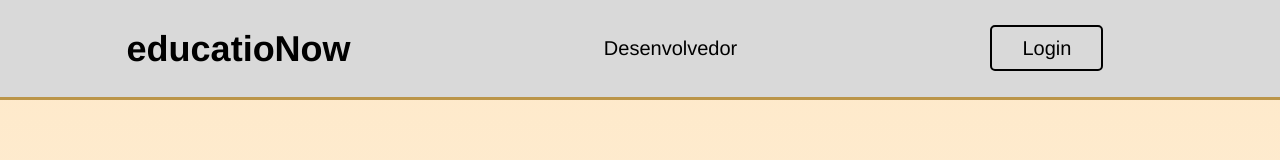
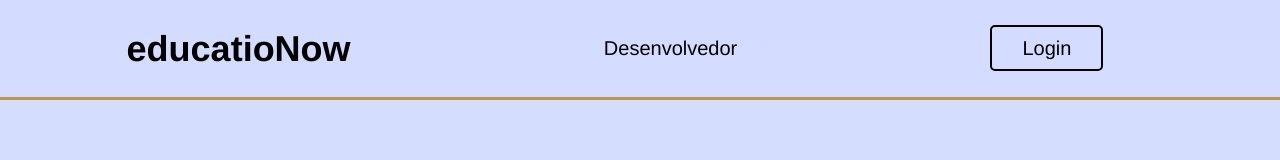
Before and after one commit to lUIZ-PAULO-FRUTUOSO/educationow2, a website: page site/public/index.html in a window 1280 px wide. Shown: the top 160 px of the page. Drawn offline with Linux system fonts and the light colour scheme.

Commit message:
mudanca de cor

```diff
--- a/site/public/style.css
+++ b/site/public/style.css
@@ -1,5 +1,5 @@
 body{
-  background: linear-gradient(#fee8c7,#ffffff);
+  background: linear-gradient(#d3dcff,#e1e6f9);
 }
 
 /* faz com que a ancoragem seja mais lenta */
@@ -26,7 +26,7 @@ body{
 
 .header {
   height: 100px;
-  background-color: #D9D9D9;
+  background-color: transparent;
   border-bottom: 3px solid #BB9549;
   display: flex;
   align-items: center;
```
